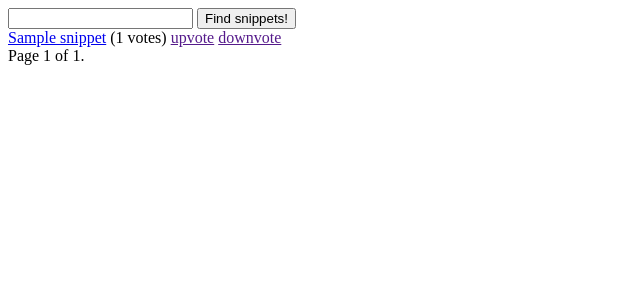
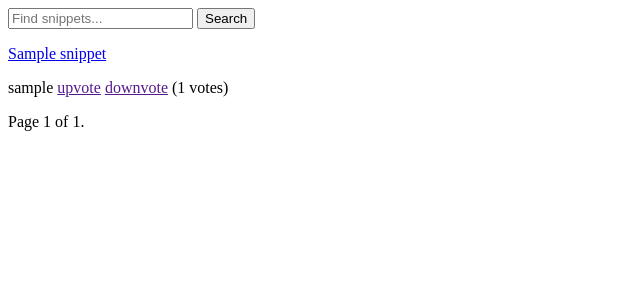
Before and after one commit to nevtum/contently, a Django app: page / in a window 1280 px wide. Shown: the top 300 px of the page, without its empty margins (0-640 px from the left). Run offline with Django 3.2, Linux system fonts and the light colour scheme; tables that the repository leaves empty hold one stand-in row (values such as "Sample post").

Commit message:
better structure of snippet list html

```diff
--- a/snippets/templates/snippet_list.html
+++ b/snippets/templates/snippet_list.html
@@ -2,16 +2,23 @@
 {% block content %}
 <div class="snippets-page">
     <div class="search-control">
-        <input type="text" value="">
-        <button>Find snippets!</button>
+        <form action="" method="get" class="input-group">
+            <input type="text" name="search" class="form-control" placeholder="Find snippets...">
+            <span class="input-group-btn">
+                <button type="submit" class="btn btn-danger">Search</button>
+            </span>
+        </form>
     </div>
     <div class="list-content">
         {% for snippet in snippets %}
-        <div>
-            <a href="{% url 'snippet-detail' snippet.id %}">{{ snippet.title }}</a>
-            <span>({{ snippet.nr_votes }} votes)</span>
-            <a href="">upvote</a>
-            <a href="">downvote</a>
+        <div class="item">
+            <p><a href="{% url 'snippet-detail' snippet.id %}">{{ snippet.title }}</a></p>
+            <p class="voting">
+                <span>{{ snippet.submitter }}</span>
+                <a href="">upvote</a>
+                <a href="">downvote</a>
+                <span>({{ snippet.nr_votes }} votes)</span>
+            </p>
         </div>
         {% endfor %}
     </div>
```
